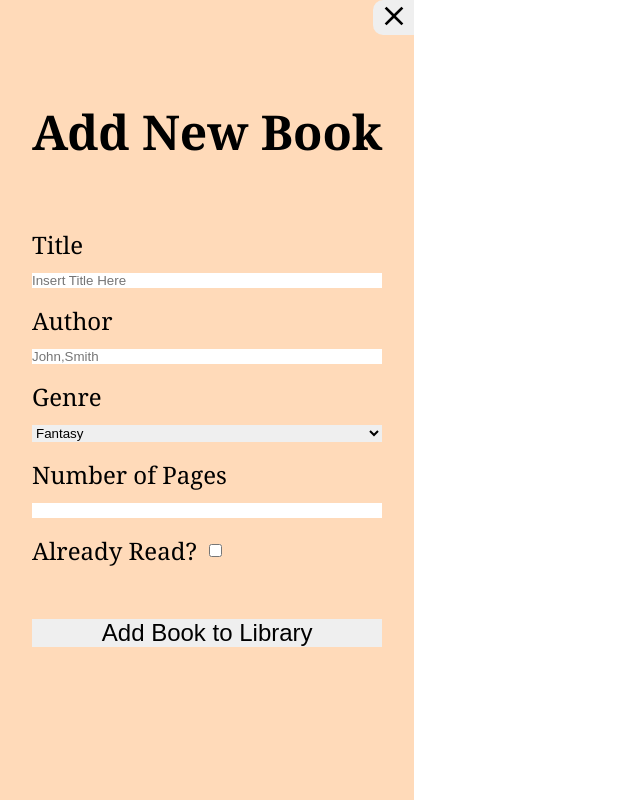
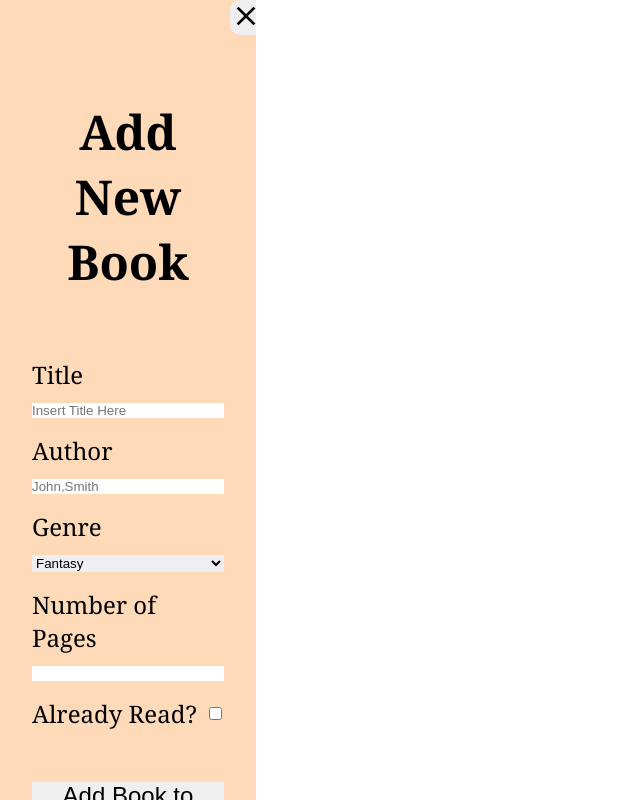
Before and after one commit to solarispolaris/book-library, a plain HTML site: page index.html in a window 1280 px wide. Shown: the whole page, without its empty margins (0-640 px from the left). Drawn offline with Linux system fonts and the light colour scheme.

Commit message:
Fix bug regarding to jumpy transition effect
Add secondary container to stop content from being jittery
by resizing the sidebar

```diff
--- a/index.html
+++ b/index.html
@@ -11,6 +11,7 @@
 <body>
 
     <div class="sidebar">
+        <div class="sidebar-child">
             <button class="close-btn">
                 <svg viewBox="0 0 24 24">
                     <path fill="currentColor" d="M19,6.41L17.59,5L12,10.59L6.41,5L5,6.41L10.59,12L5,17.59L6.41,19L12,13.41L17.59,19L19,17.59L13.41,12L19,6.41Z" />
@@ -53,6 +54,14 @@
             </form>
         </div>
 
+    </div>
 
+    <script>
+
+        const wrapper = document.querySelector(".sidebar");
+
+        wrapper.style.width = "20vw";
+
+    </script>
 </body>
 </html>
--- a/styles.css
+++ b/styles.css
@@ -11,10 +11,17 @@
 }
 
 .sidebar{
-    min-width: 20vw;
+    width: 0;
     min-height: 100vh;
     position: fixed;
     background-color: peachpuff;
+    z-index: 1;
+    overflow-x: hidden;
+    transition: width 1s;
+}
+
+.sidebar-child{
+    width: 20vw;
     display: flex;
     flex-direction: column;
     gap: 4em;
@@ -38,6 +45,7 @@ form fieldset{
     flex-direction: column;
     gap: 1em;
     padding: 1em 2em 0;
+
 
 }
 
@@ -64,4 +72,5 @@ legend{
     margin-top: 1.5em;
     font-size: 1.5em;
     font-weight: 400;
+
 }
```
Lines whose indentation alone changed are shown as unchanged.
